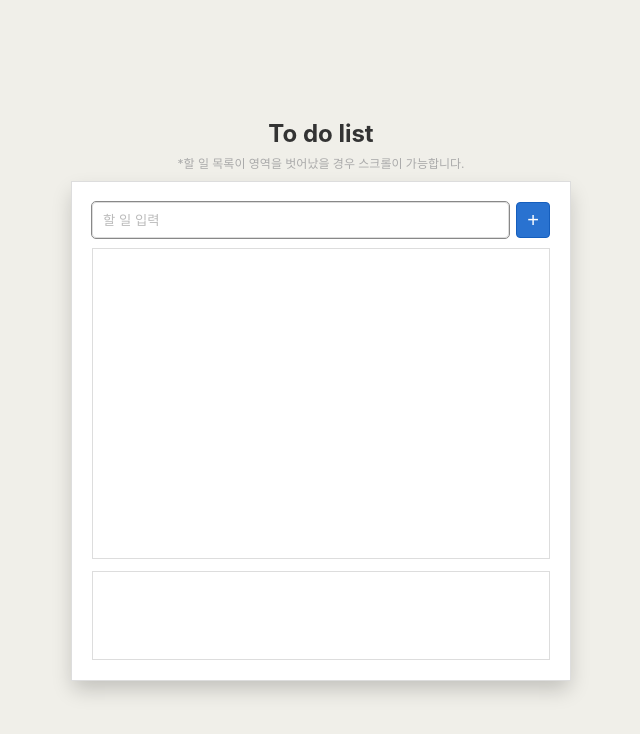
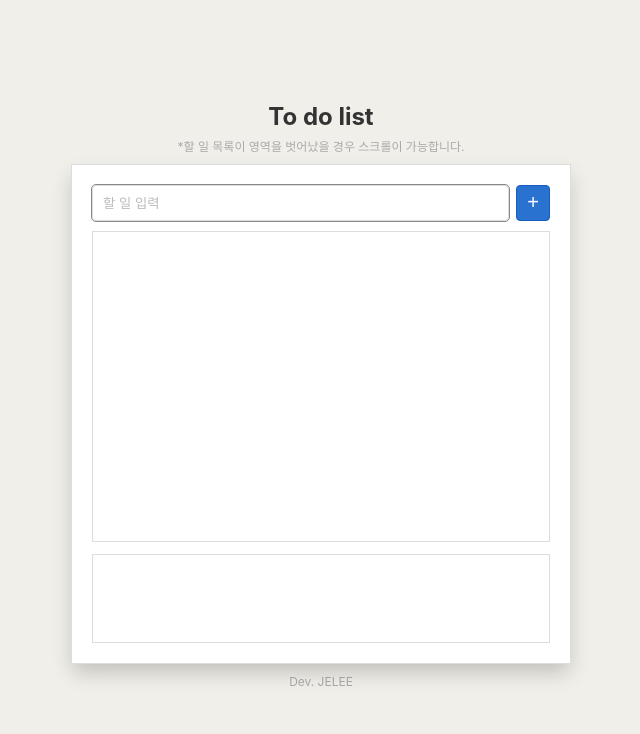
Before and after one commit to eziquexx/jelee-project-react-todoList, a React (Create React App) app: page / in a window 1280 px wide. Shown: the top 734 px of the page, without its empty margins (319-959 px from the left). Built offline with nearby package versions, Linux system fonts and the light colour scheme; the HTML template or start-up script is replaced by a standard one.

Commit message:
글자 추가

```diff
--- a/src/App.js
+++ b/src/App.js
@@ -227,6 +227,7 @@ function App() {
           </Form>
         </FormWrap>
       </FormContainer>
+      <P style={{marginTop: '10px'}}>Dev. JELEE</P>
     </Container>
   );
 }
```
